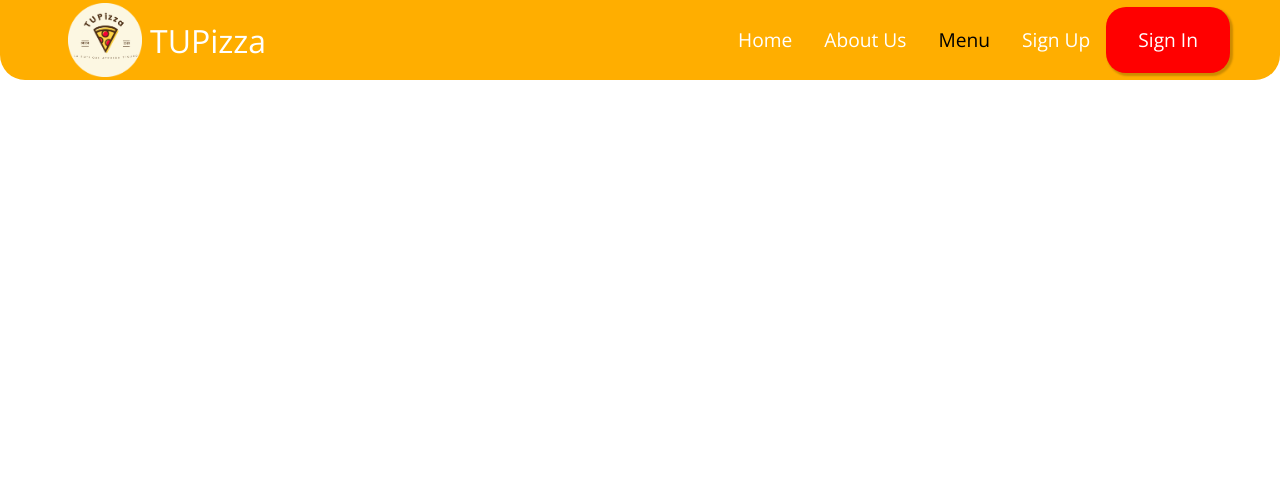
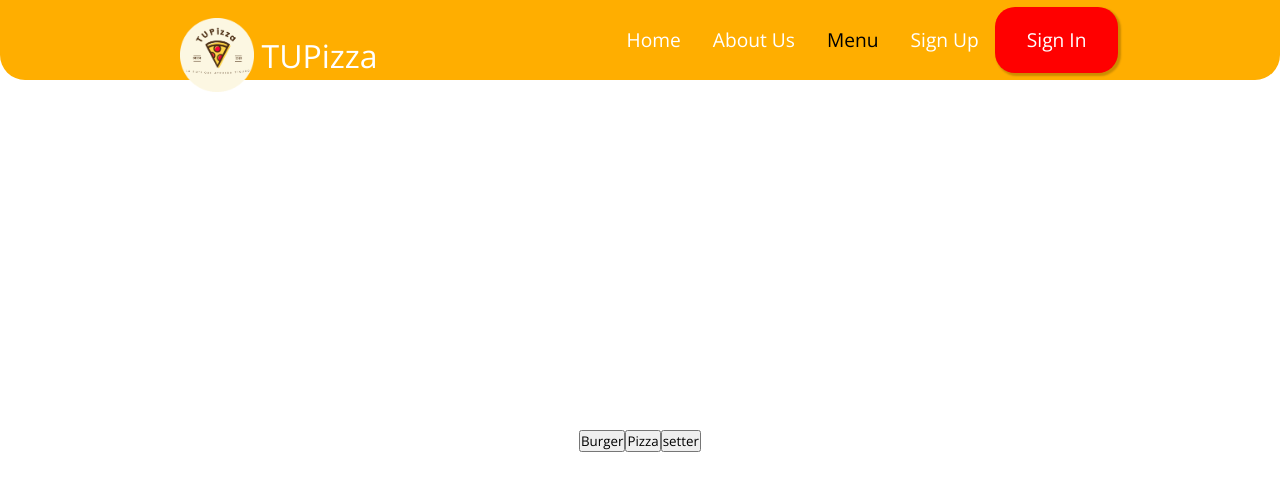
Before and after one commit to Mauricio-Roldan/Rotiseria, a React (Create React App) app in the folder proyecto-rotiseria/: page /menu in a window 1280 px wide. Shown: the top 490 px of the page. Built offline with nearby package versions, Linux system fonts and the light colour scheme.

Commit message:
Update Menú/Products with JSON

```diff
--- a/proyecto-rotiseria/src/App.css
+++ b/proyecto-rotiseria/src/App.css
@@ -2,8 +2,7 @@
 
 * {
   box-sizing: border-box;
-  margin: 0;
-  padding: 0;
+  margin: auto;
   font-family: "Open Sans", sans-serif;
 }
 
--- a/proyecto-rotiseria/src/components/Products/Products.js
+++ b/proyecto-rotiseria/src/components/Products/Products.js
@@ -1,56 +1,40 @@
-import React from 'react'
-import ErrorPage from '../../Pages/ErrorPage';
-const idGenerate = () => {
-    const values = "ABCDEFGHIJKLMNOPQRSTUVWXYZ0123456789";
-    let password = "";
-    for (let x = 0; x < 10; x++) {
-        let aleatory = Math.floor(Math.random() * values.length);
-        password += values.charAt(aleatory);
-    }
-    return password
-}
-let filteredInventory = [];
-const inventory = [
-    {
-        Type: "Burger",
-        Name: "CheeseBurger",
-        Id: idGenerate(),
-        Price: 1500,
-        Ingredients: ["Doble Carne", "Cheedar", "Tomate", "Cebolla", "Lechuga", "Aderezos"]
-    },
-    {
-        Type: "Burger",
-        Name: "KingBurger",
-        Id: idGenerate(),
-        Price: 1500,
-        Ingredients: ["Doble Carne", "Extra Cheedar", "Tomate", "Cebolla caramelizada", "Lechuga", "Aderezos"]
-    },
-    {
-        Type: "Pizza",
-        Name: "Doble Muzza",
-        Id: idGenerate(),
-        Price: 1400,
-        Ingredients: ["queso", "tomate"]
-    }
-]
+import React, { useEffect, useState } from 'react'
+import products from './products.json'
+const Products = () => {
+        const [filteredProducts, setFilteredProducts] = useState([])
+        const unicos = [];
+        for(var i = 0; i < products.length; i++) {
 
-const Products = ({Typo}) => {
-    filteredInventory = [];
-    return (
+            const elemento = products[i].Type;
+
+            if (!unicos.includes(products[i].Type)) {
+            unicos.push(elemento);
+        }
+
+        }
+        const selectedProduct = (type) => {
+            setFilteredProducts([])
+            setFilteredProducts(products.filter(p => p.Type===type))
+            console.log(type)
+            return filteredProducts
+        }
+        const setState =()=>(setFilteredProducts([...filteredProducts, 1]))
+        return (
         <div>
-            {inventory.map((item) => {if (item.Type==Typo) {
-                filteredInventory.push(item)
-            }})}
-            {filteredInventory.map((item) => (<ul key={item.Id}>
-                <li>{item.Name}</li>
-                <li>precio: ${item.Price}</li>
-                <li>ID:{item.Id}</li>
-                <li>Ingredientes:{item.Ingredients.map((item) => (
-                    <ul key={idGenerate()} id='ingredientes' style={{marginLeft:25}}>
-                        <li>{item}</li>
-                    </ul>))}
+            {unicos.map((item,index)=><button key={index} onClick={()=>selectedProduct(item)}>{item}</button>)}
+            <button onClick={setState}>setter</button>
+            {filteredProducts.map((item, index)=>(<ul key={item.Id}>
+                <li><b>{item.Name}</b></li>
+                <li><b>Precio:</b>{item.Price}</li>
+                <li><b>ID:</b>{item.Id}</li>
+                <li>
+                    <b>Ingredientes:</b>{item.Ingredients.map((item, index)=>(
+                        <ul key={index}>
+                            <li>{item}</li>
+                        </ul>
+                    ))}
                 </li>
-                <hr />
+                <hr/>
             </ul>))}
         </div>
     )
--- /dev/null
+++ b/proyecto-rotiseria/src/components/Products/products.json
@@ -0,0 +1,98 @@
+[
+    {
+        "Type": "Burger",
+        "Name": "CheeseBurger",
+        "Id": "CH33538UR63R",
+        "Price": 1500,
+        "Ingredients": [
+            "Doble Carne",
+            "Cheedar",
+            "Tomate",
+            "Cebolla",
+            "Lechuga",
+            "Aderezos"
+        ]
+    },
+    {
+        "Type": "Burger",
+        "Name": "KingBurger",
+        "Id": "K1N68UR63R",
+        "Price": 1500,
+        "Ingredients": [
+            "Doble Carne",
+            "Extra Cheedar",
+            "Tomate",
+            "Cebolla caramelizada",
+            "Lechuga",
+            "Aderezos"
+        ]
+    },
+    {
+        "Type": "Pizza",
+        "Name": "Doble Mozza",
+        "Id": "P1224D08L3M022A",
+        "Price": 1400,
+        "Ingredients": [
+            "Doble Mozzarella",
+            "Salsa de tomate",
+            "Cebolla"
+        ]
+    },
+    {
+        "Type": "Pizza",
+        "Name": "Pepperoni",
+        "Id": "P1224P3PP3R0N1",
+        "Price": 1700,
+        "Ingredients": [
+            "Mozzarella",
+            "Salsa de tomate",
+            "Pepperoni"
+        ]
+    },
+    {
+        "Type": "Pizza",
+        "Name": "Napolitana",
+        "Id": "P1224N4P0L174N4",
+        "Price": 1700,
+        "Ingredients": [
+            "Mozzarella",
+            "Salsa de tomate",
+            "Tomate"
+        ]
+    },
+    {
+        "Type": "Pizza",
+        "Name": "Margarita",
+        "Id": "P1224M4R64R17A",
+        "Price": 1800,
+        "Ingredients": [
+            "Mozzarella",
+            "Salsa de tomate",
+            "Tomate Cherry",
+            "Albahaca"
+        ]
+    },
+    {
+        "Type": "Pizza",
+        "Name": "Pollo BBQ",
+        "Id": "P1224P0LL088Q",
+        "Price": 1900,
+        "Ingredients": [
+            "Mozzarella",
+            "Salsa BBQ",
+            "Pollo",
+            "Cebolla"
+        ]
+    },
+    {
+        "Type": "Pizza",
+        "Name": "Fugazza",
+        "Id": "P1224FU64224",
+        "Price": 1400,
+        "Ingredients": [
+            "Doble Mozzarella",
+            "Doble Cebolla",
+            "Orégano"
+        ]
+    }
+]
```
